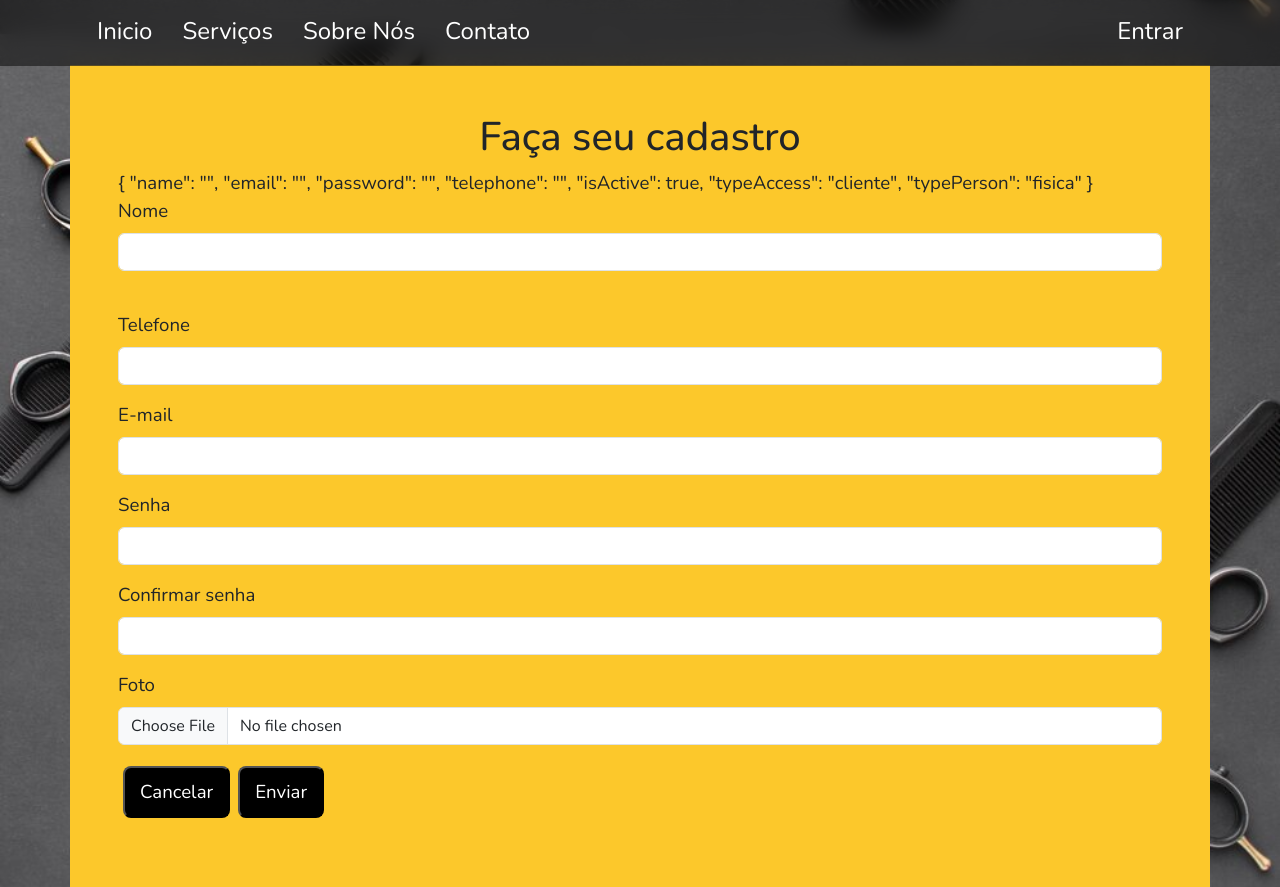
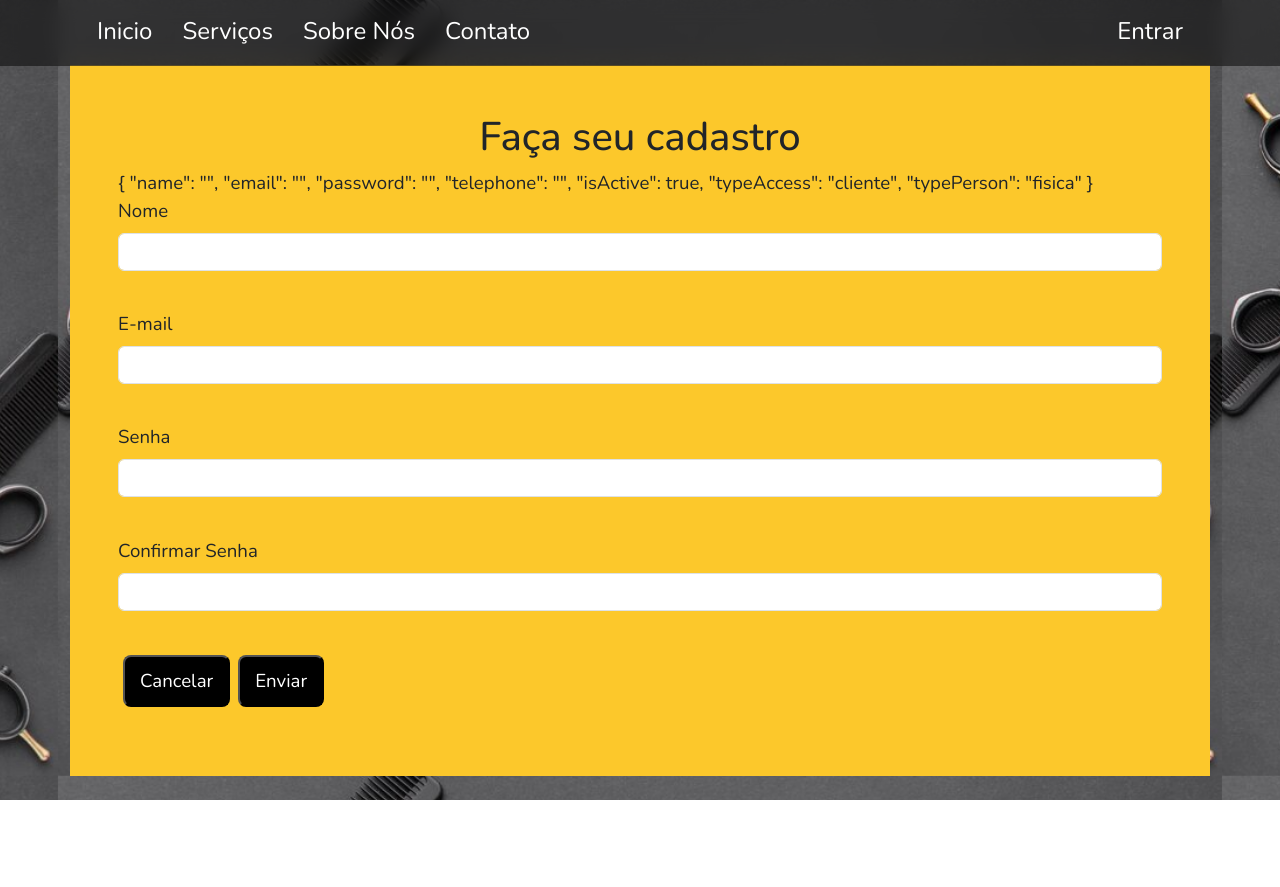
Before and after one commit to lewizxp/barbas-vue-ts-git, a Vue app: page /person-add in a window 1280 px wide. After the commit the page ends 800 px from the top, so only its background shows below. Built offline with nearby package versions, Linux system fonts and the light colour scheme.

Commit message:
refactor: form person e component

```diff
--- a/src/components/InputValue.vue
+++ b/src/components/InputValue.vue
@@ -1,72 +1,130 @@
+'
 <template>
+    <div>
         <div class="mb-3">
-        <label :for="`${props.name}Input`" class="form-label">
-            {{ props.name }}
+            <label :for="`${props.label}Input`" class="form-label">
+                {{ label }}
             </label>
             <input
+                v-bind="$attrs"
                 v-model="value"
-            type="text"
                 class="form-control"
-            :id="`${props.name}Input`"
-            :aria-describedby="`${props.name}Help`"
+                :id="`${props.label}Input`"
+                :type="props.type"
+                :placeholder="props.help"
                 :required="props.required"
-            @blur="
-                () => {
-                    isValidate = isValue(value) || !props.required;
-                }
-            "
+                @blur="validateField(value)"
+                @input="validateField(value)"
             />
-        <div
-            :id="`${props.name}Help`"
-            class="form-text"
-            :class="!isValidate ? '' : 'notMessage'"
-        >
-            <span v-if="!isValidate">{{ props.message }}</span>
+            <div class="form-text" :class="!isValid ? '' : 'notMessage'">
+                <span v-if="!isValid"> {{ props.message }}</span>
+            </div>
         </div>
     </div>
 </template>
 
 <script setup lang="ts">
+import { maskPhone } from "@/core/helpers/mask";
+import {
+    isEmail,
+    isPassword,
+    isPhone,
+    isValue,
+} from "@/core/helpers/validator";
 import { computed, ref, defineEmits, defineProps } from "vue";
 
-import { isValue } from "@/core/helpers/validator";
-
 const props = defineProps({
-    modelValue: {
-        type: [String, Number],
+    type: {
+        type: String,
+        default: "text",
+        validator(value: string) {
+            return ["text", "password", "email", "tel"].includes(value);
+        },
+    },
+    label: {
+        type: String,
         default: undefined,
     },
-    message: String,
-    name: String,
+    help: {
+        type: String,
+        default: undefined,
+    },
+    message: {
+        type: String,
+        default: undefined,
+    },
     required: {
         type: Boolean,
         default: false,
     },
+    validation: {
+        type: Boolean,
+        default: undefined,
+    },
 
+    modelValue: {
+        type: String,
+        default: undefined,
+        required: true,
+    },
 });
 
+const isValid = ref(true);
+
 const emit = defineEmits(["update:modelValue"]);
-
-const isValidate = ref(true);
 
 const value = computed({
     get() {
         return props.modelValue;
     },
     set(value) {
+        value = applyMask(value);
         emit("update:modelValue", value);
     },
 });
+
+function validateField(value?: string) {
+    if (typeof props.validation == "boolean") {
+        isValid.value = props.validation || !props.required;
+        return;
+    }
+
+    switch (props.type) {
+        case "email":
+            isValid.value = isEmail(value) || !props.required;
+            break;
+        case "password":
+            isValid.value = isPassword(value) || !props.required;
+            break;
+        case "tel":
+            isValid.value = isPhone(value) || !props.required;
+            break;
+
+        default:
+            isValid.value = isValue(value) || !props.required;
+    }
+}
+
+function applyMask(value?: string) {
+    switch (props.type) {
+        case "tel":
+            return maskPhone(value ?? "");
+
+        default:
+            return value;
+    }
+}
 </script>
 
 <style scoped>
 .form-text {
-    font-size: 12px;
+    font-size: 0.8rem;
     padding: 0;
     text-align: right;
     color: red;
 }
 .form-text.notMessage {
-    padding: 10px 0;
+    padding: 0.6rem 0;
 }
 </style>
+'
--- /dev/null
+++ b/src/core/helpers/mask.ts
@@ -0,0 +1,7 @@
+export function maskPhone(value: string) {
+    //return value.replace(/^(\d{2})(\d{5})(\d{4}).*/, '($1) $2-$3')
+    return value
+        .replace(/\D/g, "")
+        .replace(/^(\d{2})(\d)/g, "($1) $2")
+        .replace(/(\d)(\d{4})$/, "$1-$2");
+}
--- a/src/core/helpers/validator.ts
+++ b/src/core/helpers/validator.ts
@@ -4,7 +4,7 @@ export function isValue(value: string | number | undefined) {
 
 export function isEmail(value?: string) {
     if (!value) return false;
-    const regexEmail = /^[a-z0-9]+\\@[a-z]+\.([a-z]{3})+$/g;
+    const regexEmail = /^[a-z0-9.]+@[a-z0-9]+\.[a-z]+(\.[a-z]+)?$/i;
     return regexEmail.test(value);
 }
 
@@ -15,7 +15,7 @@ export function isPhone(value?: string) {
 }
 
 export function isPassword(value?: string) {
-    if (!value) return;
-    const regexPass = /\([a-zA-Z0-9#?!@$%^&*-]\){8,}/g;
+    if (!value) return false;
+    const regexPass = /([a-zA-Z0-9#?!@$%^&*-]){8,}/g;
     return regexPass.test(value);
 }
--- a/src/views/PersonAddView.vue
+++ b/src/views/PersonAddView.vue
@@ -10,106 +10,36 @@
             {{ person }}
             <InputValue
                 v-model="person.name"
-                name="Nome"
+                type="text"
+                label="Nome"
                 message="Nome invalido no campo"
                 :required="true"
             ></InputValue>
 
-            <!-- <div class="mb-3">
-                <label for="nameInput" class="form-label">Nome</label>
-                <input
-                    type="text"
-                    class="form-control"
-                    id="nameInput"
-                    aria-describedby="nameHelp"
-                    name="nome"
-                    required
-                    v-model="person.name"
-                    @input="
-                        () => {
-                            isValidate = isValue(person.name);
-                        }
-                    "
-                />
-                <div id="nameHelp" class="form-text">
-                    <span v-if="!isValidate"> Nome invalido</span>
-                </div>
-            </div> -->
+            <InputValue
+                v-model="person.email"
+                type="email"
+                label="E-mail"
+                message="Email invalido"
+                :required="true"
+            ></InputValue>
 
-            <div class="mb-3">
-                <label for="telInput" class="form-label">Telefone</label>
-                <input
-                    type="tel"
-                    class="form-control"
-                    id="telInput"
-                    aria-describedby="telHelp"
-                    name="telefone"
-                    required
-                    v-model="person.telephone"
-                />
-                <div id="telHelp" class="form-text"></div>
-            </div>
+            <InputValue
+                v-model="person.password"
+                type="password"
+                label="Senha"
+                message="Senha invalida ou fora da característica"
+                :required="true"
+            ></InputValue>
 
-            <div class="mb-3">
-                <label for="emailInput" class="form-label">E-mail</label>
-                <input
-                    type="email"
-                    class="form-control"
-                    id="emailInput"
-                    aria-describedby="emailHelp"
-                    name="email"
-                    required
-                    v-model="person.email"
-                />
-                <div id="emailHelp" class="form-text"></div>
-            </div>
-
-            <div class="mb-3">
-                <label for="passwordInput" class="form-label">Senha</label>
-                <input
-                    type="password"
-                    class="form-control"
-                    id="passwordInput"
-                    aria-describedby="passwordHelp"
-                    name="password"
-                    v-model="person.password"
-                />
-                <div id="passwordHelp" class="form-text"></div>
-            </div>
-
-            <div class="mb-3">
-                <label for="confPasswordInput" class="form-label"
-                    >Confirmar senha</label
-                >
-                <input
-                    type="password"
-                    class="form-control"
-                    id="confPasswordInput"
-                    aria-describedby="confPasswordHelp"
-                    name="confPassword"
-                    v-model="confPass"
-                />
-                <div id="confPasswordHelp" class="form-text">
-                    <span
-                        v-if="person.password !== confPass"
-                        class="text-danger"
-                    >
-                        Senha invalidas
-                    </span>
-                </div>
-            </div>
-
-            <div class="mb-3">
-                <label for="photoInput" class="form-label">Foto</label>
-                <input
-                    type="file"
-                    class="form-control"
-                    id="photoInput"
-                    aria-describedby="photoHelp"
-                    name="photo"
-                />
-                <div id="photoHelp" class="form-text"></div>
-            </div>
+            <InputValue
+                v-model="confPass"
+                type="password"
+                label="Confirmar Senha"
+                message="Senhas diferentes"
+                :required="true"
+                :validation="person.password == confPass"
+            ></InputValue>
 
             <div class="my-3 form-group flex-row gap-2">
                 <button type="reset">Cancelar</button>
```
Also changed, not shown: src/core/infra/auth.repository.ts (added), src/core/service/auth.service.ts (added). Lines whose indentation alone changed are shown as unchanged.
